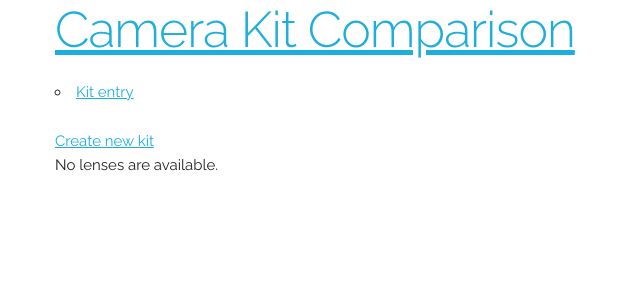
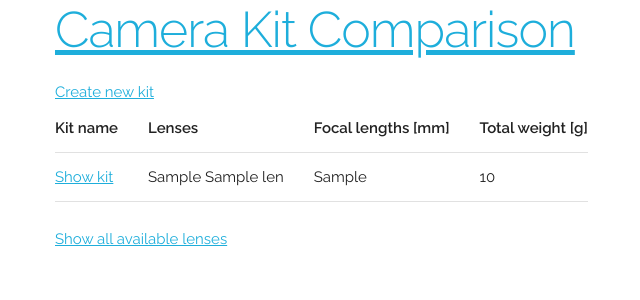
Before and after one commit to rijun/camera-kit-manager, a Django app: page / in a window 1280 px wide. Shown: the top 300 px of the page, without its empty margins (105-745 px from the left). Run offline with Django 5.2, Linux system fonts and the light colour scheme; tables that the repository leaves empty hold one stand-in row (values such as "Sample post").

Commit message:
Adjust index page

```diff
--- a/kit_comparison/models.py
+++ b/kit_comparison/models.py
@@ -1,6 +1,4 @@
 from django.db import models
-
-from kit_comparison.plots import plot_focal_range
 
 
 class Lens(models.Model):
@@ -28,4 +26,3 @@ class Kit(models.Model):
     def get_focal_range_plot(self):
         full_names = [f"{x.manufacturer} {x.name}" for x in self.lenses.all()]
         focal_lengths = [[int(l) for l in x.focal_length.split('-')] for x in self.lenses.all()]
-        return plot_focal_range(full_names, focal_lengths)
--- a/kit_comparison/templates/kit_comparison/index.html
+++ b/kit_comparison/templates/kit_comparison/index.html
@@ -1,23 +1,26 @@
 {% extends "kit_comparison/base.html" %}
 
 {% block content %}
-{% if kit_list %}
-	<ul>
-    {% for kit in kit_list %}
-    	<li><a href="{% url 'kit_comparison:kit_detail' kit.id %}">Kit entry</a></li>
-    {% endfor %}
-    </ul>
-{%  else %}
-    <p>No kits are available.</p>
-{% endif %}
-<a href="{% url 'kit_comparison:kit_create' %}">Create new kit</a>
-{% if lenses %}
-	<ul>
-    {% for lens in lenses %}
-    	<li><a href="{% url 'kit_comparison:lens_detail' lens.id %}">{{ lens.name }}</a></li>
-    {% endfor %}
-    </ul>
-{%  else %}
-    <p>No lenses are available.</p>
-{% endif %}
+    <div><a href="{% url 'kit_comparison:kit_create' %}">Create new kit</a></div>
+    {% if kit_list %}
+        <table>
+            <tr>
+                <th>Kit name</th>
+                <th>Lenses</th>
+                <th>Focal lengths [mm]</th>
+                <th>Total weight [g]</th>
+            </tr>
+            {% for kit in kit_list %}
+                <tr>
+                    <td><a href="{% url 'kit_comparison:kit_detail' kit.id %}">Show kit</a></td>
+                    <td style="white-space:pre-wrap; word-wrap:break-word">{{ kit.lenses }}</td>
+                    <td style="white-space:pre-wrap; word-wrap:break-word">{{ kit.focal_lengths }}</td>
+                    <td>{{ kit.total_weight }}</td>
+                </tr>
+            {% endfor %}
+        </table>
+    {% else %}
+        <p>No kits are available.</p>
+    {% endif %}
+    <div><a href="{% url 'kit_comparison:lens_list' %}">Show all available lenses</a></div>
 {% endblock %}
--- a/kit_comparison/urls.py
+++ b/kit_comparison/urls.py
@@ -4,9 +4,10 @@ from . import views
 
 app_name = "kit_comparison"
 urlpatterns = [
-    path("", views.IndexView.as_view(), name="index"),
-    path("kits/<int:pk>/", views.KitDetailView.as_view(), name="kit_detail"),
-    path("kits/new/", views.KitCreateView.as_view(), name="kit_create"),
+    path("", views.index, name="index"),
+    path("kits/<int:pk>", views.KitDetailView.as_view(), name="kit_detail"),
+    path("kits/new", views.KitCreateView.as_view(), name="kit_create"),
     path("kits/<int:pk>/edit", views.KitUpdateView.as_view(), name="kit_update"),
-    path("lenses/<int:pk>/", views.LensDetailView.as_view(), name="lens_detail"),
+    path("lenses/", views.LensListView.as_view(), name="lens_list"),
+    path("lenses/<int:pk>", views.LensDetailView.as_view(), name="lens_detail"),
 ]
--- a/kit_comparison/views.py
+++ b/kit_comparison/views.py
@@ -1,11 +1,22 @@
+from django.shortcuts import render
 from django.views import generic
 
 from .models import Lens, Kit
 
 
-class IndexView(generic.ListView):
-    model = Kit
-    template_name = 'kit_comparison/index.html'
+def index(request):
+    available_kits = Kit.objects.all()
+    kit_list = [{
+        'id': x.id,
+        'lenses': "\n".join([str(e) for e in x.lenses.all()]),
+        'focal_lengths': "\n".join([e.focal_length for e in x.lenses.all()]),
+        'total_weight': x.get_total_weight()
+    } for x in available_kits]
+
+    context = {
+        'kit_list': kit_list
+    }
+    return render(request, 'kit_comparison/index.html', context)
 
 
 class KitCreateView(generic.edit.CreateView):
@@ -24,8 +35,11 @@ class KitDetailView(generic.DetailView):
     def get_context_data(self, **kwargs):
         _context = super().get_context_data(**kwargs)
         _context['total_weight'] = self.object.get_total_weight()
-        _context['focal_range_plot'] = self.object.get_focal_range_plot()
         return _context
+
+
+class LensListView(generic.ListView):
+    model = Lens
 
 
 class LensDetailView(generic.DetailView):
```
Also changed, not shown: kit_comparison/plots.py (deleted, +0 -21 lines), kit_comparison/templates/kit_comparison/lens_list.html (added, +13 -0 lines), kit_comparison/static/kit_comparison/script.js (added).
